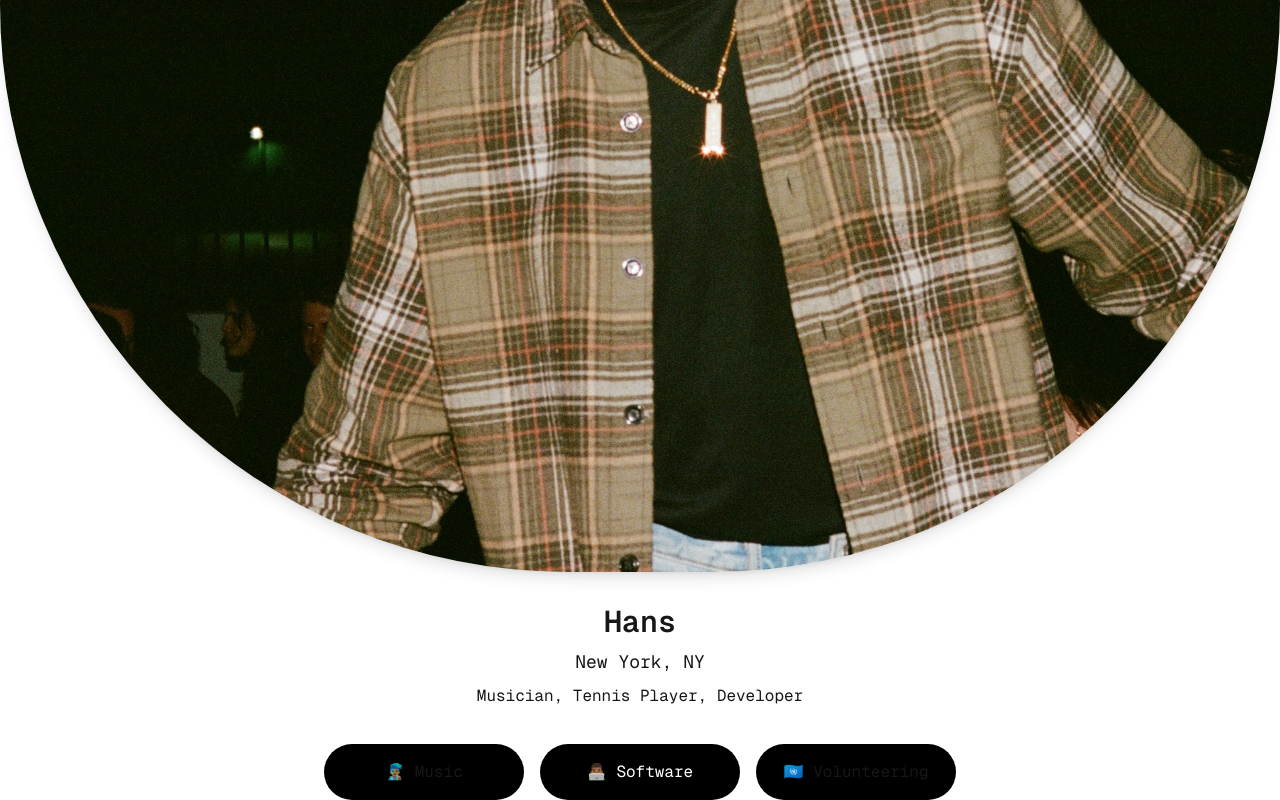
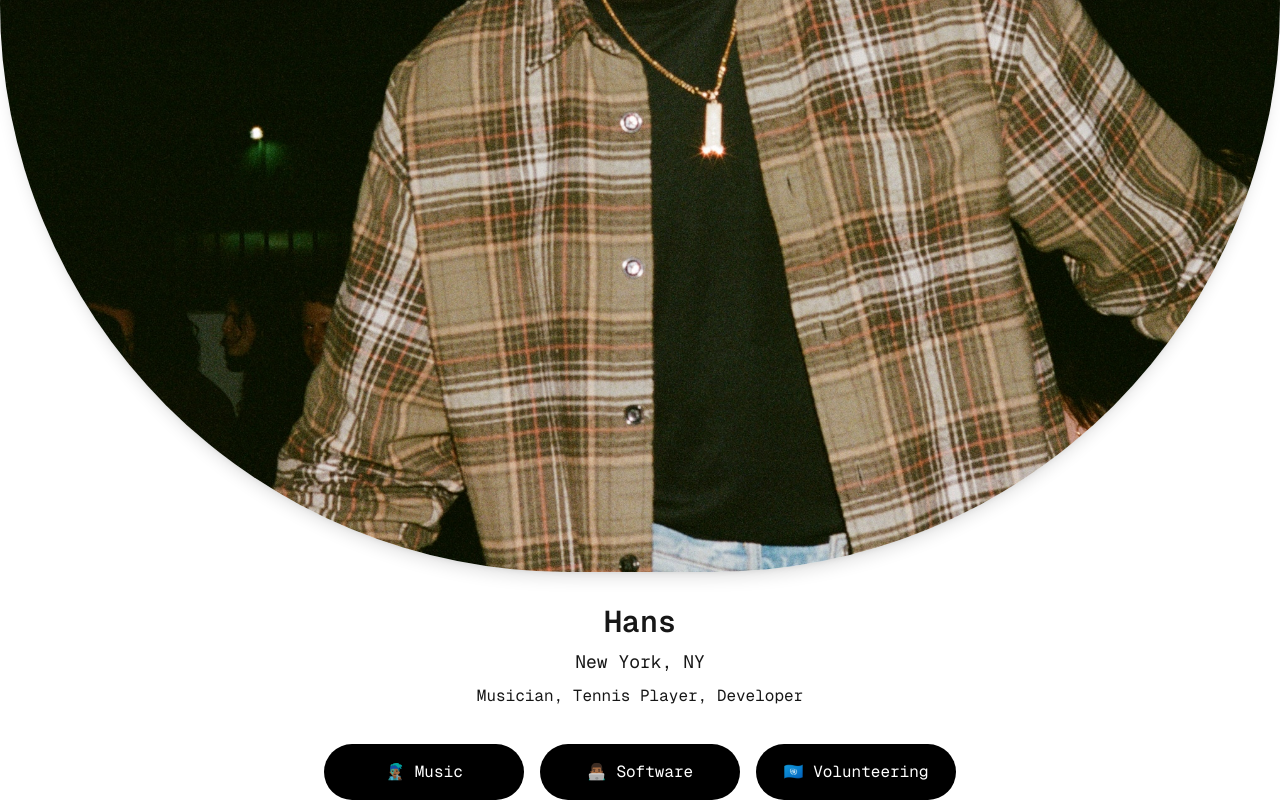
Before and after one commit to hanskamin/website, a Next.js app: page / in a window 1280 px wide. Shown: the part 564-1364 px from the top of the page. Built offline with nearby package versions, Linux system fonts and the light colour scheme.

Commit message:
white text on buttons

```diff
--- a/app/page.tsx
+++ b/app/page.tsx
@@ -39,7 +39,7 @@ export default function Home() {
         {/* Buttons */}
         <div className="flex flex-col sm:flex-row flex-wrap justify-center gap-4">
           <Button
-            className="py-4 px-6 rounded-full"
+            className="py-4 px-6 text-white rounded-full"
             title={"👨🏾‍🎤 Music"}
             route={"/music"}
           />
@@ -49,7 +49,7 @@ export default function Home() {
             route={"/software"}
           />
           <Button
-            className="py-4 px-6 rounded-full"
+            className="py-4 px-6 text-white rounded-full"
             title={"🇺🇳 Volunteering"}
             route={"/volunteering"}
           />
```
